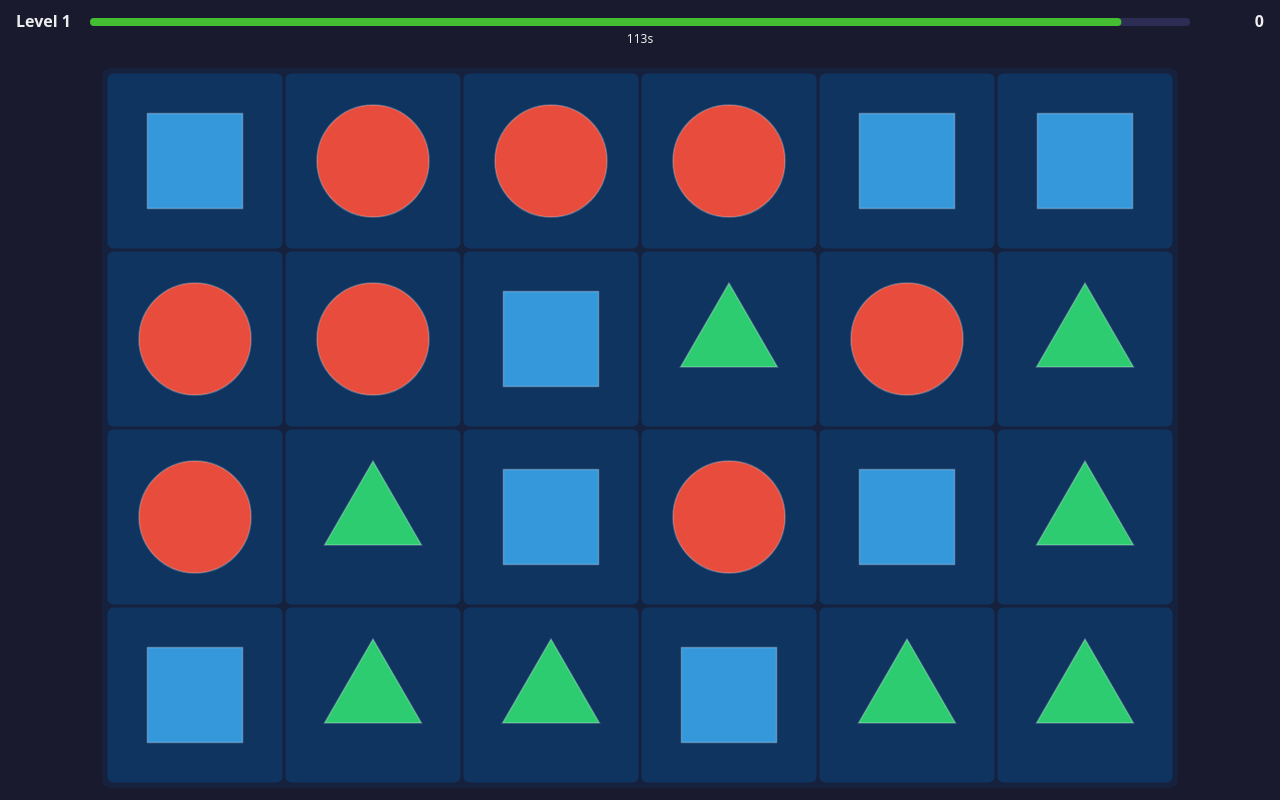
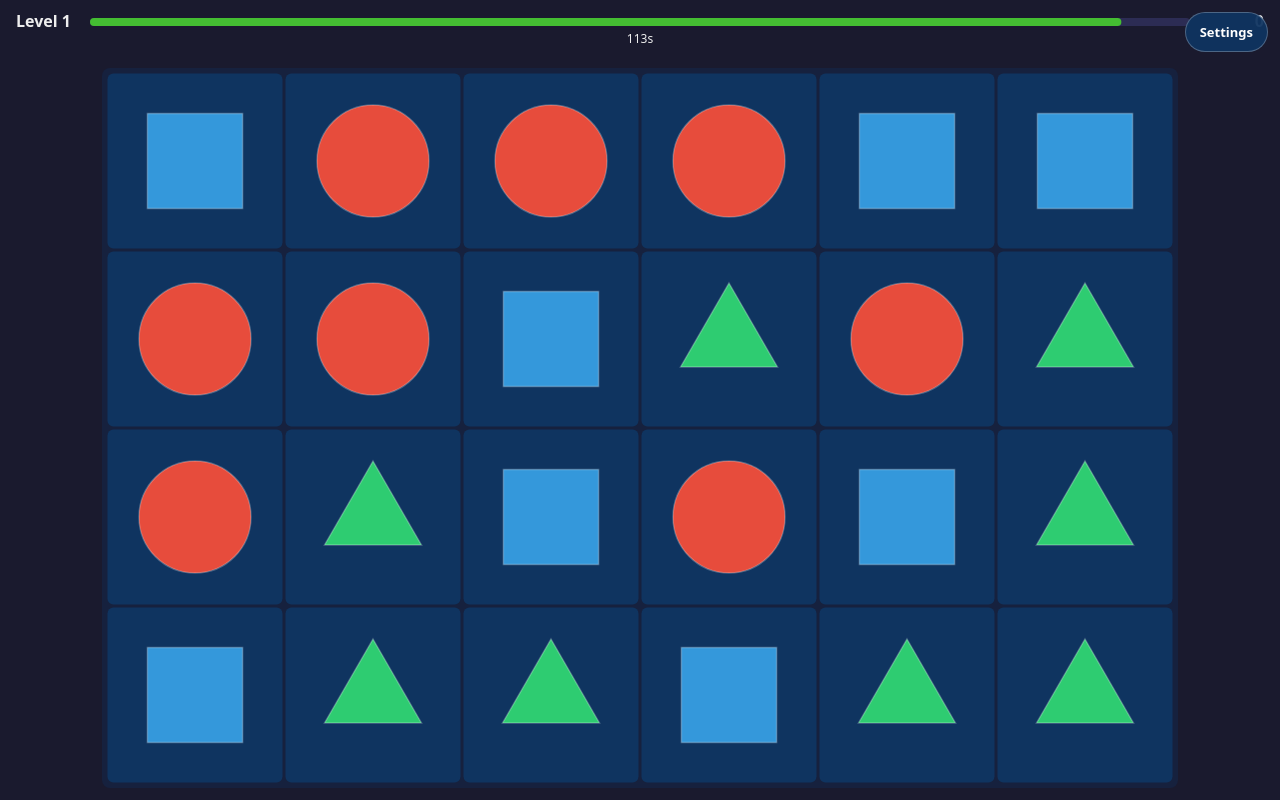
Before and after one commit to Emiryz-162/Connecting-Puzzle, a website built with Vite: page index.html in a window 1280 px wide. Built offline with nearby package versions, Linux system fonts and the light colour scheme.

Commit message:
settings added

```diff
--- a/src/app.ts
+++ b/src/app.ts
@@ -1,7 +1,16 @@
 // app.ts
 // Main orchestration: loop, state transitions, match pipeline, HUD and overlays.
 
-import { BoardLayout, BoardState, CellKind, Coord, GameState, LevelDef, TilePath } from "./types";
+import {
+  BoardLayout,
+  BoardState,
+  CellKind,
+  Coord,
+  GameState,
+  LevelDef,
+  Settings,
+  TilePath,
+} from "./types";
 import { createBoard, countRemainingTiles, removeTiles, reshuffleBoardTiles } from "./game/board";
 import { findPath, hasAnyValidPair } from "./game/pathfinder";
 import { resolveGravity } from "./game/gravity";
@@ -11,6 +20,9 @@ import { calculateLayout, drawBoard } from "./render/board-renderer";
 import { InputHandler } from "./input/input-handler";
 import { LEVELS } from "./levels/level-data";
 import { LevelProgression } from "./levels/progression";
+import { SettingsStore } from "./settings/store";
+import { SettingsModal } from "./ui/settings-modal";
+import { submitOasizScore, triggerOasizHaptic } from "./platform/oasiz";
 import {
   BG_COLOR,
   HUD_TEXT_COLOR,
@@ -40,6 +52,10 @@ export class App {
   private campaignCompleted = false;
   private runScore = 0;
   private runScoreSubmitted = false;
+  private settingsStore: SettingsStore;
+  private settingsModal: SettingsModal;
+  private settings: Settings;
+  private settingsOpen = false;
 
   // Path animation state.
   private activePath: TilePath | null = null;
@@ -56,6 +72,18 @@ export class App {
   constructor(canvas: HTMLCanvasElement) {
     this.canvas = canvas;
     this.ctx = canvas.getContext("2d")!;
+    this.settingsStore = new SettingsStore();
+    this.settings = this.settingsStore.get();
+    this.settingsModal = new SettingsModal(
+      this.settings,
+      (next) => {
+        this.settings = this.settingsStore.set(next);
+        this.settingsModal.setSettings(this.settings);
+      },
+      (isOpen) => {
+        this.settingsOpen = isOpen;
+      }
+    );
 
     this.handleResize();
     window.addEventListener("resize", () => this.handleResize());
@@ -208,6 +236,7 @@ export class App {
   };
 
   private update(dt: number): void {
+    if (this.settingsOpen) return;
     if (this.gameState.phase !== "playing") return;
 
     this.gameState.timerRemaining -= dt;
@@ -231,6 +260,10 @@ export class App {
   }
 
   private handleTap(coord: Coord, boardWidth: number, boardHeight: number): void {
+    if (this.settingsOpen) {
+      return;
+    }
+
     if (this.gameState.phase === "won") {
       if (this.campaignCompleted) {
         this.restartCampaign();
@@ -349,24 +382,12 @@ export class App {
 
   /** Haptic hook (Oasiz). */
   private triggerHaptic(pattern: string): void {
-    try {
-      if (typeof (window as any).triggerHaptic === "function") {
-        (window as any).triggerHaptic(pattern);
-      }
-    } catch {
-      // no-op
-    }
+    triggerOasizHaptic(pattern, this.settings.hapticsEnabled);
   }
 
   /** Score hook (Oasiz). */
   private submitScore(score: number): void {
-    try {
-      if (typeof (window as any).submitScore === "function") {
-        (window as any).submitScore(score);
-      }
-    } catch {
-      // no-op
-    }
+    submitOasizScore(score);
   }
 
   /** Run sonunda skoru bir kez submit eder. */
--- /dev/null
+++ b/src/platform/oasiz.ts
@@ -0,0 +1,30 @@
+type OasizWindow = Window & {
+  triggerHaptic?: (pattern: string) => void;
+  submitScore?: (score: number) => void;
+};
+
+export function triggerOasizHaptic(pattern: string, enabled: boolean): void {
+  if (!enabled) {
+    return;
+  }
+
+  try {
+    const fn = (window as OasizWindow).triggerHaptic;
+    if (typeof fn === "function") {
+      fn(pattern);
+    }
+  } catch {
+    // no-op
+  }
+}
+
+export function submitOasizScore(score: number): void {
+  try {
+    const fn = (window as OasizWindow).submitScore;
+    if (typeof fn === "function") {
+      fn(score);
+    }
+  } catch {
+    // no-op
+  }
+}
--- /dev/null
+++ b/src/settings/store.ts
@@ -0,0 +1,81 @@
+import { Settings } from "../types";
+
+const SETTINGS_STORAGE_KEY = "oasiz-connect-settings-v1";
+
+const DEFAULT_SETTINGS: Settings = {
+  musicEnabled: true,
+  fxEnabled: true,
+  hapticsEnabled: true,
+};
+
+function sanitizeSettings(value: unknown): Settings {
+  const candidate = (value ?? {}) as Partial<Settings>;
+
+  return {
+    musicEnabled:
+      typeof candidate.musicEnabled === "boolean"
+        ? candidate.musicEnabled
+        : DEFAULT_SETTINGS.musicEnabled,
+    fxEnabled:
+      typeof candidate.fxEnabled === "boolean" ? candidate.fxEnabled : DEFAULT_SETTINGS.fxEnabled,
+    hapticsEnabled:
+      typeof candidate.hapticsEnabled === "boolean"
+        ? candidate.hapticsEnabled
+        : DEFAULT_SETTINGS.hapticsEnabled,
+  };
+}
+
+export function getDefaultSettings(): Settings {
+  return { ...DEFAULT_SETTINGS };
+}
+
+export class SettingsStore {
+  private settings: Settings;
+
+  constructor() {
+    this.settings = this.load();
+  }
+
+  get(): Settings {
+    return { ...this.settings };
+  }
+
+  set(next: Settings): Settings {
+    this.settings = sanitizeSettings(next);
+    this.persist();
+    return this.get();
+  }
+
+  update(partial: Partial<Settings>): Settings {
+    return this.set({ ...this.settings, ...partial });
+  }
+
+  private load(): Settings {
+    if (typeof window === "undefined") {
+      return getDefaultSettings();
+    }
+
+    try {
+      const raw = window.localStorage.getItem(SETTINGS_STORAGE_KEY);
+      if (!raw) {
+        return getDefaultSettings();
+      }
+
+      return sanitizeSettings(JSON.parse(raw));
+    } catch {
+      return getDefaultSettings();
+    }
+  }
+
+  private persist(): void {
+    if (typeof window === "undefined") {
+      return;
+    }
+
+    try {
+      window.localStorage.setItem(SETTINGS_STORAGE_KEY, JSON.stringify(this.settings));
+    } catch {
+      // no-op
+    }
+  }
+}
--- /dev/null
+++ b/src/ui/settings-modal.ts
@@ -0,0 +1,288 @@
+import { Settings } from "../types";
+
+type SettingsKey = keyof Settings;
+type OnSettingsChange = (settings: Settings) => void;
+type OnOpenChange = (isOpen: boolean) => void;
+
+interface ToggleDef {
+  key: SettingsKey;
+  title: string;
+  description: string;
+}
+
+const TOGGLES: ToggleDef[] = [
+  {
+    key: "musicEnabled",
+    title: "Music",
+    description: "Background music switch (state only).",
+  },
+  {
+    key: "fxEnabled",
+    title: "FX",
+    description: "Sound effects switch (state only).",
+  },
+  {
+    key: "hapticsEnabled",
+    title: "Haptics",
+    description: "Vibration feedback for supported devices.",
+  },
+];
+
+function applyStyles(element: HTMLElement, style: Partial<CSSStyleDeclaration>): void {
+  Object.assign(element.style, style);
+}
+
+export class SettingsModal {
+  private settings: Settings;
+  private readonly onSettingsChange: OnSettingsChange;
+  private readonly onOpenChange: OnOpenChange;
+
+  private readonly button: HTMLButtonElement;
+  private readonly backdrop: HTMLDivElement;
+  private readonly panel: HTMLDivElement;
+  private readonly closeButton: HTMLButtonElement;
+  private readonly toggles: Record<SettingsKey, HTMLInputElement>;
+
+  private isOpen = false;
+
+  constructor(initialSettings: Settings, onSettingsChange: OnSettingsChange, onOpenChange: OnOpenChange) {
+    this.settings = { ...initialSettings };
+    this.onSettingsChange = onSettingsChange;
+    this.onOpenChange = onOpenChange;
+
+    this.toggles = {
+      musicEnabled: document.createElement("input"),
+      fxEnabled: document.createElement("input"),
+      hapticsEnabled: document.createElement("input"),
+    };
+
+    this.button = document.createElement("button");
+    this.button.type = "button";
+    this.button.textContent = "Settings";
+    this.button.setAttribute("aria-label", "Open settings");
+    this.button.setAttribute("aria-haspopup", "dialog");
+    applyStyles(this.button, {
+      position: "fixed",
+      top: "calc(env(safe-area-inset-top, 0px) + 12px)",
+      right: "calc(env(safe-area-inset-right, 0px) + 12px)",
+      zIndex: "40",
+      border: "1px solid rgba(255,255,255,0.25)",
+      background: "rgba(15, 52, 96, 0.95)",
+      color: "#ffffff",
+      borderRadius: "999px",
+      fontFamily: "system-ui, sans-serif",
+      fontWeight: "600",
+      fontSize: "13px",
+      lineHeight: "1",
+      padding: "10px 14px",
+      cursor: "pointer",
+      touchAction: "manipulation",
+      minHeight: "40px",
+    });
+
+    this.backdrop = document.createElement("div");
+    applyStyles(this.backdrop, {
+      position: "fixed",
+      inset: "0",
+      zIndex: "60",
+      display: "none",
+      alignItems: "center",
+      justifyContent: "center",
+      background: "rgba(0, 0, 0, 0.58)",
+      paddingTop: "calc(env(safe-area-inset-top, 0px) + 12px)",
+      paddingRight: "calc(env(safe-area-inset-right, 0px) + 12px)",
+      paddingBottom: "calc(env(safe-area-inset-bottom, 0px) + 12px)",
+      paddingLeft: "calc(env(safe-area-inset-left, 0px) + 12px)",
+      pointerEvents: "none",
+    });
+
+    this.panel = document.createElement("div");
+    this.panel.setAttribute("role", "dialog");
+    this.panel.setAttribute("aria-modal", "true");
+    this.panel.setAttribute("aria-label", "Settings");
+    applyStyles(this.panel, {
+      width: "min(360px, calc(100vw - 24px - env(safe-area-inset-left, 0px) - env(safe-area-inset-right, 0px)))",
+      maxHeight: "calc(100vh - 24px - env(safe-area-inset-top, 0px) - env(safe-area-inset-bottom, 0px))",
+      overflowY: "auto",
+      borderRadius: "14px",
+      background: "#16213e",
+      border: "1px solid rgba(255,255,255,0.18)",
+      boxShadow: "0 12px 30px rgba(0, 0, 0, 0.35)",
+      color: "#ffffff",
+      padding: "16px",
+      fontFamily: "system-ui, sans-serif",
+    });
+
+    const header = document.createElement("div");
+    applyStyles(header, {
+      display: "flex",
+      alignItems: "center",
+      justifyContent: "space-between",
+      marginBottom: "12px",
+      gap: "8px",
+    });
+
+    const title = document.createElement("h2");
+    title.textContent = "Settings";
+    applyStyles(title, {
+      margin: "0",
+      fontSize: "20px",
+      fontWeight: "700",
+    });
+
+    this.closeButton = document.createElement("button");
+    this.closeButton.type = "button";
+    this.closeButton.textContent = "Close";
+    this.closeButton.setAttribute("aria-label", "Close settings");
+    applyStyles(this.closeButton, {
+      border: "1px solid rgba(255,255,255,0.2)",
+      borderRadius: "8px",
+      background: "rgba(255, 255, 255, 0.1)",
+      color: "#ffffff",
+      fontSize: "13px",
+      fontWeight: "600",
+      padding: "7px 10px",
+      cursor: "pointer",
+      touchAction: "manipulation",
+      minHeight: "34px",
+    });
+
+    header.append(title, this.closeButton);
+    this.panel.appendChild(header);
+
+    for (const def of TOGGLES) {
+      this.panel.appendChild(this.createToggleRow(def));
+    }
+
+    this.backdrop.appendChild(this.panel);
+    document.body.append(this.button, this.backdrop);
+
+    this.syncToggleInputs(this.settings);
+
+    this.button.addEventListener("click", this.handleOpenClick);
+    this.closeButton.addEventListener("click", this.handleCloseClick);
+    this.backdrop.addEventListener("click", this.handleBackdropClick);
+    document.addEventListener("keydown", this.handleEscKey);
+  }
+
+  setSettings(next: Settings): void {
+    this.settings = { ...next };
+    this.syncToggleInputs(this.settings);
+  }
+
+  destroy(): void {
+    this.button.removeEventListener("click", this.handleOpenClick);
+    this.closeButton.removeEventListener("click", this.handleCloseClick);
+    this.backdrop.removeEventListener("click", this.handleBackdropClick);
+    document.removeEventListener("keydown", this.handleEscKey);
+
+    this.button.remove();
+    this.backdrop.remove();
+  }
+
+  private createToggleRow(def: ToggleDef): HTMLLabelElement {
+    const row = document.createElement("label");
+    row.setAttribute("for", `settings-${def.key}`);
+    applyStyles(row, {
+      display: "flex",
+      alignItems: "center",
+      justifyContent: "space-between",
+      gap: "12px",
+      borderRadius: "10px",
+      background: "rgba(255,255,255,0.05)",
+      border: "1px solid rgba(255,255,255,0.1)",
+      padding: "12px",
+      marginBottom: "10px",
+      cursor: "pointer",
+    });
+
+    const textWrap = document.createElement("div");
+
+    const title = document.createElement("div");
+    title.textContent = def.title;
+    applyStyles(title, {
+      fontSize: "15px",
+      fontWeight: "600",
+      marginBottom: "3px",
+    });
+
+    const desc = document.createElement("div");
+    desc.textContent = def.description;
+    applyStyles(desc, {
+      fontSize: "12px",
+      color: "rgba(255,255,255,0.72)",
+      lineHeight: "1.35",
+    });
+
+    textWrap.append(title, desc);
+
+    const input = this.toggles[def.key];
+    input.type = "checkbox";
+    input.id = `settings-${def.key}`;
+    input.setAttribute("aria-label", def.title);
+    applyStyles(input, {
+      width: "20px",
+      height: "20px",
+      margin: "0",
+      cursor: "pointer",
+      accentColor: "#4caf50",
+      flexShrink: "0",
+    });
+
+    input.addEventListener("change", () => {
+      this.settings = { ...this.settings, [def.key]: input.checked };
+      this.onSettingsChange({ ...this.settings });
+    });
+
+    row.append(textWrap, input);
+    return row;
+  }
+
+  private syncToggleInputs(settings: Settings): void {
+    this.toggles.musicEnabled.checked = settings.musicEnabled;
+    this.toggles.fxEnabled.checked = settings.fxEnabled;
+    this.toggles.hapticsEnabled.checked = settings.hapticsEnabled;
+  }
+
+  private open(): void {
+    if (this.isOpen) {
+      return;
+    }
+
+    this.isOpen = true;
+    this.backdrop.style.display = "flex";
+    this.backdrop.style.pointerEvents = "auto";
+    this.onOpenChange(true);
+  }
+
+  private close(): void {
+    if (!this.isOpen) {
+      return;
+    }
+
+    this.isOpen = false;
+    this.backdrop.style.display = "none";
+    this.backdrop.style.pointerEvents = "none";
+    this.onOpenChange(false);
+  }
+
+  private handleOpenClick = (): void => {
+    this.open();
+  };
+
+  private handleCloseClick = (): void => {
+    this.close();
+  };
+
+  private handleBackdropClick = (event: MouseEvent): void => {
+    if (event.target === this.backdrop) {
+      this.close();
+    }
+  };
+
+  private handleEscKey = (event: KeyboardEvent): void => {
+    if (event.key === "Escape") {
+      this.close();
+    }
+  };
+}
```
Also changed, not shown: dist/assets/index-CAmJi36h.js (added), dist/assets/index-DYQMccgD.js (deleted), dist/index.html.
